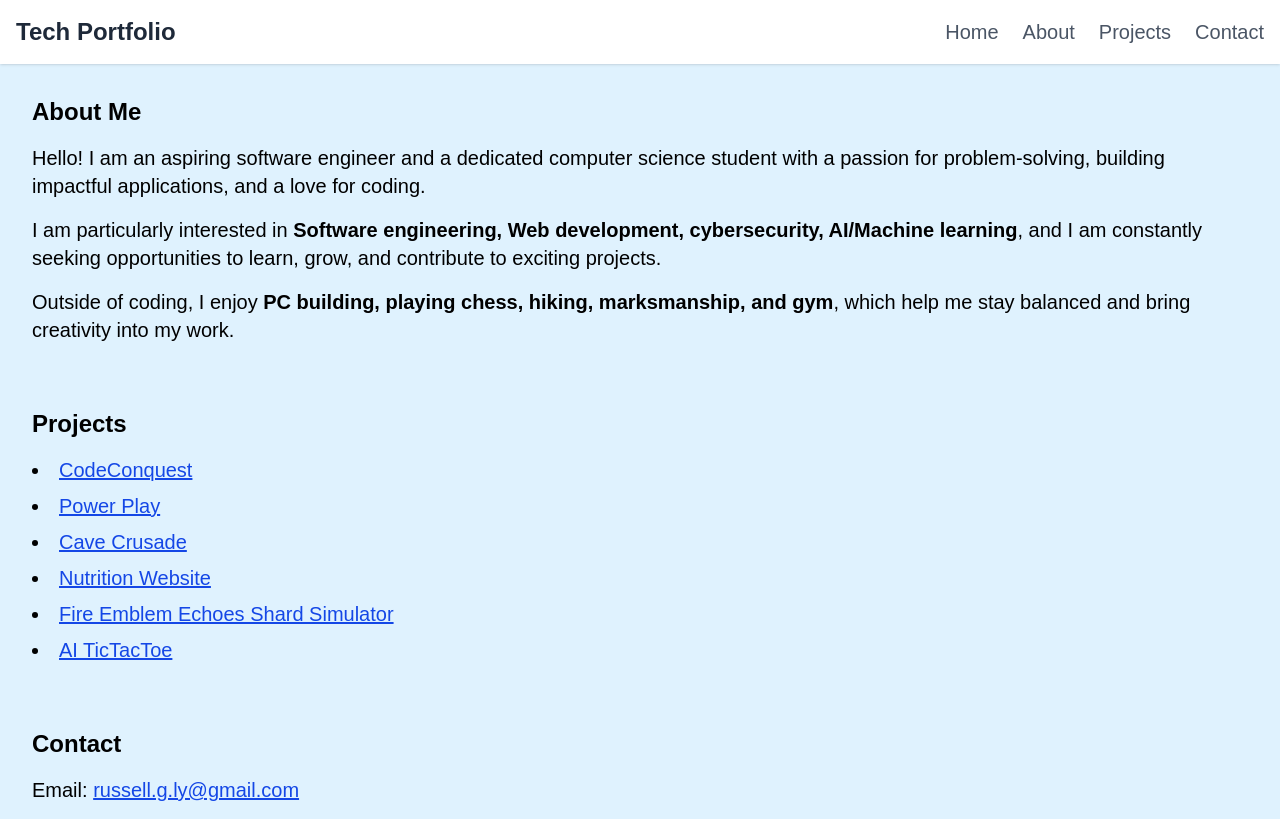
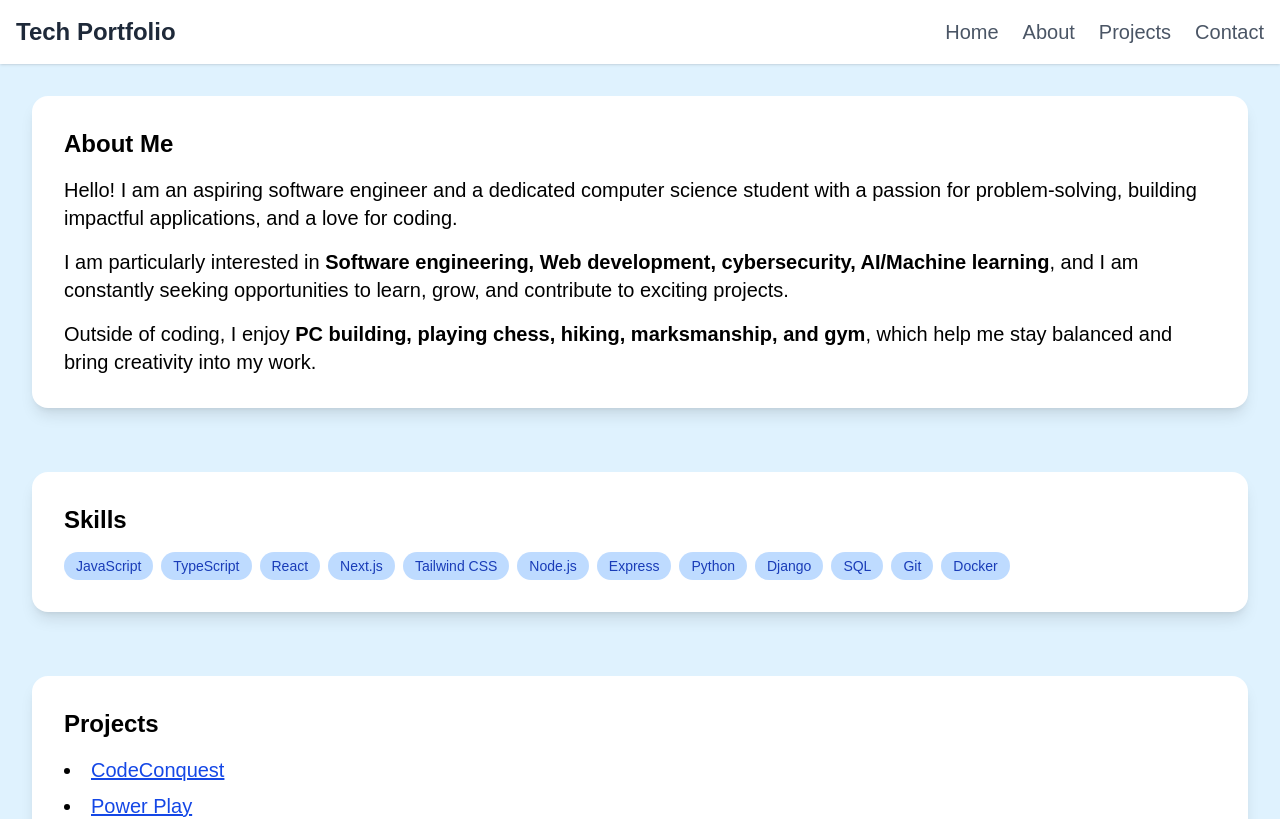
Before and after one commit to Ampherost/Ampherost.github.io, a Next.js app: page / in a window 1280 px wide. Shown: the top 819 px of the page. Built offline with nearby package versions, Linux system fonts and the light colour scheme.

Commit message:
added a skills section and encapsulated sections in a container

```diff
--- /dev/null
+++ b/app/components/Container.tsx
@@ -0,0 +1,53 @@
+// src/app/components/Container.tsx
+import React from 'react';
+import Image from 'next/image';        // ← only if you want to accept a src
+import { ReactNode } from 'react';
+
+interface ContainerProps {
+  title: string;
+  /**
+   * You can either pass a ReactNode (e.g. an <svg> or a <Icon />),
+   * or pass `iconSrc` + `iconAlt` to render a Next.js Image.
+   */
+  icon?: ReactNode;
+  iconSrc?: string;
+  iconAlt?: string;
+  children: ReactNode;
+  /** If you need to tweak wrapper styling */
+  className?: string;
+  /** If you want to override the text/prose styling */
+  contentClassName?: string;
+}
+
+export default function Container({
+  title,
+  icon,
+  iconSrc,
+  iconAlt = "",
+  children,
+  className = "",
+  contentClassName = "prose dark:prose-invert",
+}: ContainerProps) {
+  return (
+    <div
+      className={
+        `bg-white p-8 rounded-2xl shadow-lg ${className}`
+      }
+    >
+      <div className="flex items-center space-x-2 mb-4">
+        {icon && <div className="w-6 h-6">{icon}</div>}
+        {iconSrc && (
+          <Image
+            src={iconSrc}
+            alt={iconAlt}
+            width={24}
+            height={24}
+            className="mr-2"
+          />
+        )}
+        <h2 className="text-2xl font-semibold">{title}</h2>
+      </div>
+      <div className={contentClassName}>{children}</div>
+    </div>
+  );
+}
--- a/app/page.tsx
+++ b/app/page.tsx
@@ -1,4 +1,5 @@
 import Header from "./components/Header";
+import Container from "./components/Container";
 
 export default function Home() {
   return (
@@ -8,40 +9,137 @@ export default function Home() {
 
       {/* About Me */}
       <section id="about" className="p-8">
-        <h2 className="text-2xl font-bold mb-4">About Me</h2>
+        <Container title="About Me">
           <p className="mb-4">
-          Hello! I am an aspiring software engineer and a dedicated computer science student with a passion for problem-solving, building impactful applications, and a love for coding.
+            Hello! I am an aspiring software engineer and a dedicated computer science
+            student with a passion for problem-solving, building impactful applications,
+            and a love for coding.
           </p>
           <p className="mb-4">
-          I am particularly interested in <strong>Software engineering, Web development, cybersecurity, AI/Machine learning</strong>, and I am constantly seeking opportunities to learn, grow, and contribute to exciting projects.
+            I am particularly interested in <strong>Software engineering, Web development,
+            cybersecurity, AI/Machine learning</strong>, and I am constantly seeking
+            opportunities to learn, grow, and contribute to exciting projects.
           </p>
           <p>
-          Outside of coding, I enjoy <strong>PC building, playing chess, hiking, marksmanship, and gym</strong>, which help me stay balanced and bring creativity into my work.
+            Outside of coding, I enjoy <strong>PC building, playing chess, hiking,
+            marksmanship, and gym</strong>, which help me stay balanced and bring
+            creativity into my work.
           </p>
+        </Container>
       </section>
+
+
+
+
+      {/* Skillz */}
+      <section id="skills" className="p-8">
+  <Container
+    title="Skills"
+    className=""
+  >
+    <div className="flex flex-wrap gap-2">
+      {[
+        "JavaScript",
+        "TypeScript",
+        "React",
+        "Next.js",
+        "Tailwind CSS",
+        "Node.js",
+        "Express",
+        "Python",
+        "Django",
+        "SQL",
+        "Git",
+        "Docker",
+      ].map((skill) => (
+        <span
+          key={skill}
+          className="bg-blue-200 text-blue-800 px-3 py-1 rounded-full text-sm"
+        >
+          {skill}
+        </span>
+      ))}
+    </div>
+  </Container>
+</section>
+
+
 
       {/* Projects */}
       <section id="projects" className="p-8">
-        <h2 className="text-2xl font-bold mb-4">Projects</h2>
+        <Container
+          title="Projects"
+          className=""
+        >
           <ul className="list-disc list-inside space-y-2">
-          <li><a href="https://github.com/Ampherost/CodeConquest" className="text-blue-700 underline">CodeConquest</a></li>
-          <li><a href="https://github.com/ramirez-nathan/Power-Play" className="text-blue-700 underline">Power Play</a></li>
-          <li><a href="https://github.com/ramirez-nathan/CaveCrusade" className="text-blue-700 underline">Cave Crusade</a></li>
-          <li><a href="https://github.com/Ampherost/Nurtition-website" className="text-blue-700 underline">Nutrition Website</a></li>
-          <li><a href="https://github.com/Ampherost/FE-echoes-shard-simulator" className="text-blue-700 underline">Fire Emblem Echoes Shard Simulator</a></li>
-          <li><a href="https://github.com/Ampherost/AI-TicTacToe" className="text-blue-700 underline">AI TicTacToe</a></li>
+            <li>
+              <a
+                href="https://github.com/Ampherost/CodeConquest"
+                className="text-blue-700 underline"
+              >
+                CodeConquest
+              </a>
+            </li>
+            <li>
+              <a
+                href="https://github.com/ramirez-nathan/Power-Play"
+                className="text-blue-700 underline"
+              >
+                Power Play
+              </a>
+            </li>
+            <li>
+              <a
+                href="https://github.com/ramirez-nathan/CaveCrusade"
+                className="text-blue-700 underline"
+              >
+                Cave Crusade
+              </a>
+            </li>
+            <li>
+              <a
+                href="https://github.com/Ampherost/Nurtition-website"
+                className="text-blue-700 underline"
+              >
+                Nutrition Website
+              </a>
+            </li>
+            <li>
+              <a
+                href="https://github.com/Ampherost/FE-echoes-shard-simulator"
+                className="text-blue-700 underline"
+              >
+                Fire Emblem Echoes Shard Simulator
+              </a>
+            </li>
+            <li>
+              <a
+                href="https://github.com/Ampherost/AI-TicTacToe"
+                className="text-blue-700 underline"
+              >
+                AI TicTacToe
+              </a>
+            </li>
           </ul>
+        </Container>
       </section>
 
       {/* Contact */}
       <section id="contact" className="p-8">
-        <h2 className="text-2xl font-bold mb-4">Contact</h2>
+        <Container
+          title="Contact"
+          className=""
+        >
           <p>
             Email:{" "}
-          <a href="mailto:russell.g.ly@gmail.com" className="text-blue-700 underline">
+            <a
+              href="mailto:russell.g.ly@gmail.com"
+              className="text-blue-700 underline"
+            >
               russell.g.ly@gmail.com
             </a>
           </p>
+        </Container>
       </section>
     </main>
   );
```
Lines whose indentation alone changed are shown as unchanged.
